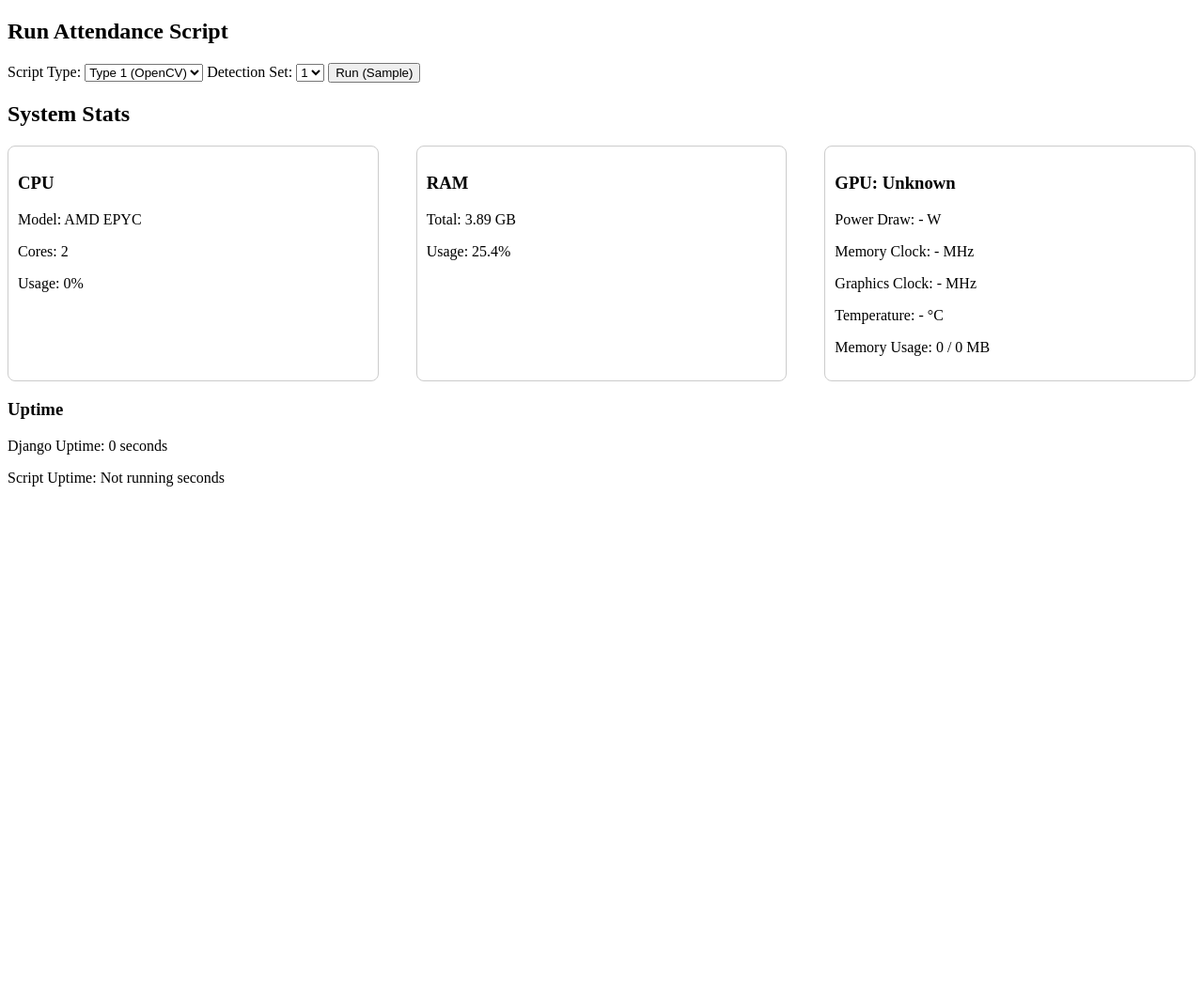
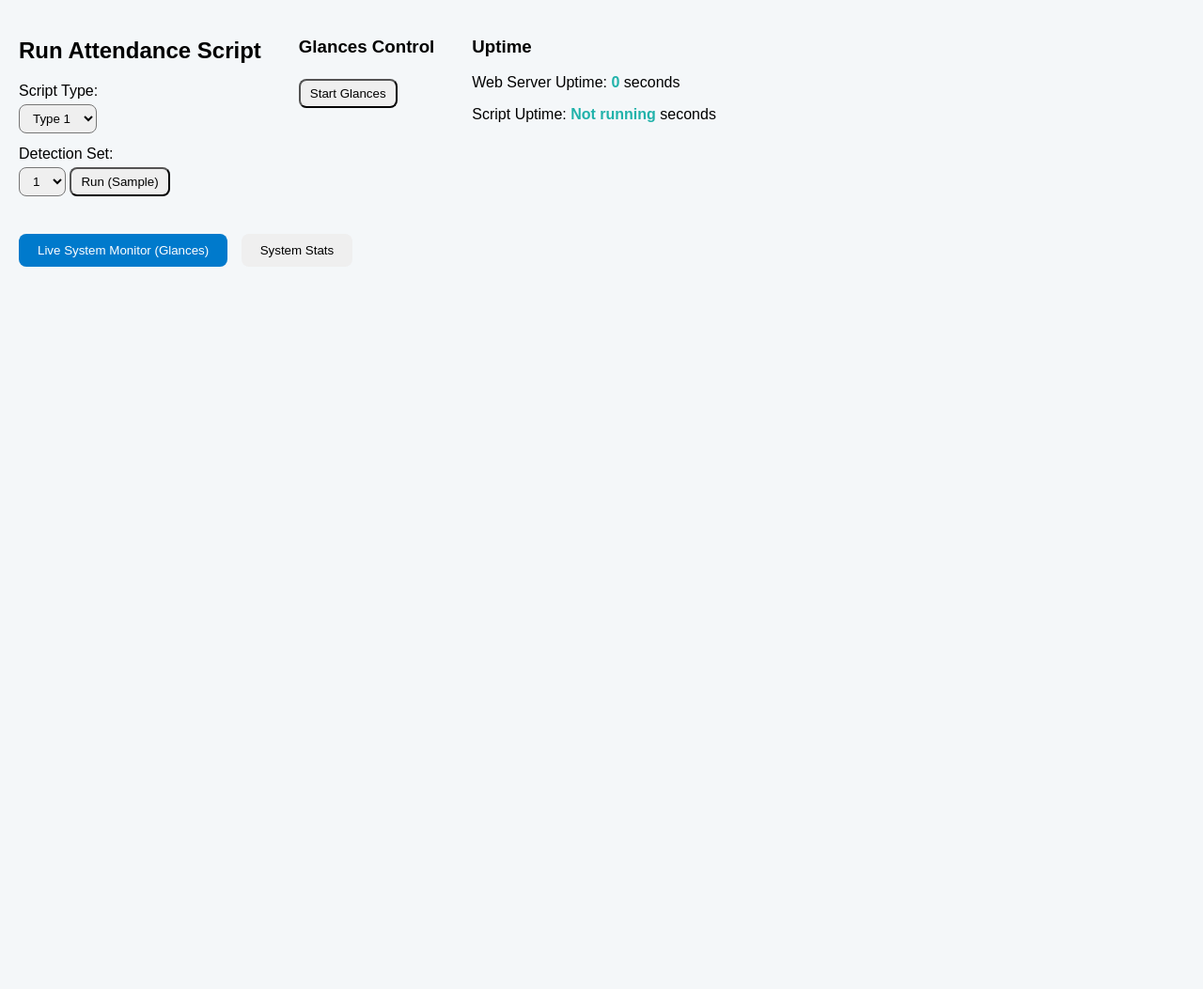
Before and after one commit to anxious01210/BISK_RFv3, a Django app: template dashboard/templates/dashboard/dashboard.html in a window 1280 px wide. Shown: the whole page at 94% size. Before the commit the page ends 518 px from the top, so only its background shows below. Run offline with Django 5.2, Linux system fonts and the light colour scheme; the template is opened without the code that fills it: most values are stand-ins (such as "Sample title", 1, 10 or a date in 2020); parts of the project's set-up code (start-up, migrations or seed data) failed here and were passed over.

Commit message:
22th: Better Dashboard App (Glances Added to the dashboard/).

```diff
--- a/dashboard/templates/dashboard/dashboard.html
+++ b/dashboard/templates/dashboard/dashboard.html
@@ -5,26 +5,77 @@
     <title>Dashboard</title>
     <script src="https://code.jquery.com/jquery-3.6.0.min.js"></script>
     <style>
+        body {
+            background-color: #f4f7f9;
+            font-family: Arial, sans-serif;
+            margin: 20px;
+        }
         .stats-container {
             display: flex;
             gap: 40px;
+            margin-bottom: 30px;
         }
         .stat-block {
             flex: 1;
             padding: 10px;
             border: 1px solid #ccc;
+            border-radius: 12px;
+            background-color: #eef6fc;
+        }
+        .stat-block:nth-child(2) {
+            background-color: #f9f3e8;
+        }
+        .stat-block:nth-child(3) {
+            background-color: #eafaea;
+        }
+        select, button {
             border-radius: 8px;
+            padding: 6px 10px;
+            margin: 5px 0;
+        }
+        form label {
+            display: block;
+            margin-top: 8px;
+        }
+        iframe {
+            width: 100vw;
+            height: 90vh;
+            border: none;
+            margin: 0;
+            padding: 0;
+        }
+        .toggle-buttons {
+            margin: 20px 0;
+        }
+        .toggle-buttons button {
+            padding: 10px 20px;
+            margin-right: 10px;
+            border-radius: 8px;
+            border: none;
+            cursor: pointer;
+        }
+        .toggle-buttons button.active {
+            background-color: #007acc;
+            color: white;
+        }
+        .box-section {
+            display: none;
+        }
+        .box-section.active {
+            display: block;
         }
     </style>
 </head>
 <body>
+<div class="stats-container">
+    <div>
         <h2>Run Attendance Script</h2>
         <form method="post">
             {% csrf_token %}
             <label>Script Type:</label>
             <select name="script_type">
-            <option value="opencv" {% if selected_script_type == 'opencv' %}selected{% endif %}>Type 1 (OpenCV)</option>
-            <option value="ffmpeg" {% if selected_script_type == 'ffmpeg' %}selected{% endif %}>Type 2 (FFmpeg)</option>
+                <option value="ffmpeg" {% if selected_script_type == 'ffmpeg' %}selected{% endif %}>Type 1</option>
+                <option value="opencv" {% if selected_script_type == 'opencv' %}selected{% endif %}>Type 2</option>
             </select>
 
             <label>Detection Set:</label>
@@ -40,8 +91,36 @@
                 <button type="submit" name="run_button">Run ({{ selected_det_set }})</button>
             {% endif %}
         </form>
+    </div>
+    <div>
+        <h3>Glances Control</h3>
+        <form method="post">
+            {% csrf_token %}
+            {% if glances_running %}
+                <button name="stop_glances">Stop Glances</button>
+                <button name="restart_glances">Restart Glances</button>
+            {% else %}
+                <button name="start_glances">Start Glances</button>
+            {% endif %}
+        </form>
+    </div>
+    <div>
+        <h3>Uptime</h3>
+        <p>Web Server Uptime: <span style="color: lightseagreen; font-weight: bold;" id="django_uptime">--</span> seconds</p>
+        <p>Script Uptime: <span style="color: lightseagreen; font-weight: bold;" id="script_uptime">--</span> seconds</p>
+    </div>
+</div>
 
-    <h2>System Stats</h2>
+<div class="toggle-buttons">
+    <button class="toggle-btn active" data-target="#glances">Live System Monitor (Glances)</button>
+    <button class="toggle-btn" data-target="#stats">System Stats</button>
+</div>
+
+<div id="glances" class="box-section active">
+    <iframe id="glances_iframe" src="http://127.0.0.1:61208"></iframe>
+</div>
+
+<div id="stats" class="box-section">
     <div class="stats-container">
         <div class="stat-block">
             <h3>CPU</h3>
@@ -63,14 +142,11 @@
             <p>Memory Usage: <span id="gpu_used">--</span> / <span id="gpu_total">--</span> MB</p>
         </div>
     </div>
-
-    <h3>Uptime</h3>
-    <p>Django Uptime: <span id="django_uptime">--</span> seconds</p>
-    <p>Script Uptime: <span id="script_uptime">--</span> seconds</p>
+</div>
 
 <script>
     function fetchStats() {
-            $.getJSON("/dashboard/system_stats/", function(data) {
+        $.getJSON("/dashboard/system_stats/", function (data) {
             $("#cpu_model").text(data.cpu.model);
             $("#cpu_cores").text(data.cpu.cores);
             $("#cpu_usage").text(data.cpu.usage);
@@ -91,136 +167,20 @@
         });
     }
 
+    $(document).on('click', '.toggle-btn', function () {
+        $('.toggle-btn').removeClass('active');
+        $(this).addClass('active');
+        $('.box-section').removeClass('active');
+        $($(this).data('target')).addClass('active');
+
+        // Ensure only one Glances iframe
+        if ($('#glances_iframe').length === 0) {
+            $('#glances').html('<iframe id="glances_iframe" src="http://127.0.0.1:61208"></iframe>');
+        }
+    });
+
     setInterval(fetchStats, 2000);
     fetchStats();
 </script>
 </body>
 </html>
-
-
-
-
-
-
-{#<!-- dashboard/templates/dashboard/dashboard.html -->#}
-{#<!DOCTYPE html>#}
-{#<html>#}
-{#<head>#}
-{#    <title>Dashboard</title>#}
-{#    <script src="https://code.jquery.com/jquery-3.6.0.min.js"></script>#}
-{#</head>#}
-{#<body>#}
-{#    <h2>Run Attendance Script</h2>#}
-{#    <form method="post">#}
-{#        {% csrf_token %}#}
-{#        <label>Script Type:</label>#}
-{#        <select name="script_type">#}
-{#            <option value="opencv">Type 1 (OpenCV)</option>#}
-{#            <option value="ffmpeg">Type 2 (FFmpeg)</option>#}
-{#        </select>#}
-{#        <label>Detection Set:</label>#}
-{#        <select name="det_set">#}
-{#            <option value="auto">Auto</option>#}
-{#            <option value="320,320">320x320</option>#}
-{#            <option value="480,480">480x480</option>#}
-{#            <option value="640,640">640x640</option>#}
-{#            <option value="800,800">800x800</option>#}
-{#            <option value="1024,1024">1024x1024</option>#}
-{#            <option value="1280,1280">1280x1280</option>#}
-{#            <option value="1600,1600">1600x1600</option>#}
-{#            <option value="1920,1920">1920x1920</option>#}
-{#            <option value="2048,2048">2048x2048</option>#}
-{#        </select>#}
-{#        <button type="submit">Run</button>#}
-{#    </form>#}
-{##}
-{#    <h2>System Stats</h2>#}
-{#    <div id="stats">#}
-{#        <p>CPU: <span id="cpu">--</span>%</p>#}
-{#        <p>RAM: <span id="ram">--</span>%</p>#}
-{##}
-{#        <div>#}
-{#            <h3>GPU: <span id="gpu_name">--</span></h3>#}
-{#            <ul>#}
-{#                <li>Power Draw: <span id="gpu_power">--</span> W</li>#}
-{#                <li>Memory Clock: <span id="gpu_mem_clock">--</span> MHz</li>#}
-{#                <li>Graphics Clock: <span id="gpu_graph_clock">--</span> MHz</li>#}
-{#                <li>Temperature: <span id="gpu_temp">--</span> °C</li>#}
-{#                <li>Memory Usage: <span id="gpu_used">--</span> / <span id="gpu_total">--</span> MB</li>#}
-{#            </ul>#}
-{#        </div>#}
-{#    </div>#}
-{##}
-{#    <script>#}
-{#        function fetchStats() {#}
-{#            $.getJSON("/dashboard/system_stats/", function(data) {#}
-{#                $("#cpu").text(data.cpu);#}
-{#                $("#ram").text(data.ram);#}
-{##}
-{#                $("#gpu_name").text(data.gpu.name);#}
-{#                $("#gpu_power").text(data.gpu.power_draw);#}
-{#                $("#gpu_mem_clock").text(data.gpu.memory_clock);#}
-{#                $("#gpu_graph_clock").text(data.gpu.graphics_clock);#}
-{#                $("#gpu_temp").text(data.gpu.temperature);#}
-{#                $("#gpu_used").text(data.gpu.memory_used);#}
-{#                $("#gpu_total").text(data.gpu.memory_total);#}
-{#            });#}
-{#        }#}
-{#        setInterval(fetchStats, 2000);#}
-{#        fetchStats();#}
-{#    </script>#}
-{#</body>#}
-{#</html>#}
-
-
-
-
-{##}
-{#<!-- dashboard/templates/dashboard/dashboard.html -->#}
-{#<!DOCTYPE html>#}
-{#<html>#}
-{#<head>#}
-{#    <title>Dashboard</title>#}
-{#    <script src="https://code.jquery.com/jquery-3.6.0.min.js"></script>#}
-{#</head>#}
-{#<body>#}
-{#    <h2>Run Attendance Script</h2>#}
-{#    <form method="post">#}
-{#        {% csrf_token %}#}
-{#        <label>Script Type:</label>#}
-{#        <select name="script_type">#}
-{#            <option value="1">OpenCV</option>#}
-{#            <option value="2">FFmpeg</option>#}
-{#        </select>#}
-{#        <label>Detection Set:</label>#}
-{#        <select name="det_set">#}
-{#            <option value="640,640">640x640</option>#}
-{#            <option value="800,800">800x800</option>#}
-{#            <option value="1024,1024">1024x1024</option>#}
-{#            <option value="1600,1600">1600x1600</option>#}
-{#            <option value="2048,2048">2048x2048</option>#}
-{#        </select>#}
-{#        <button type="submit">Run</button>#}
-{#    </form>#}
-{##}
-{#    <h2>System Stats</h2>#}
-{#    <div id="stats">#}
-{#        CPU: <span id="cpu">--</span>%<br>#}
-{#        RAM: <span id="ram">--</span>%<br>#}
-{#        GPU: <span id="gpu">--</span> / <span id="gpu_total">--</span> MB#}
-{#    </div>#}
-{##}
-{#    <script>#}
-{#        function fetchStats() {#}
-{#            $.getJSON("/dashboard/system_stats/", function(data) {#}
-{#                $("#cpu").text(data.cpu);#}
-{#                $("#ram").text(data.ram);#}
-{#                $("#gpu").text(data.gpu.used);#}
-{#                $("#gpu_total").text(data.gpu.total);#}
-{#            });#}
-{#        }#}
-{#        setInterval(fetchStats, 2000);#}
-{#        fetchStats();#}
-{#    </script>#}
-{#</body>#}
-{#</html>#}
--- a/dashboard/views.py
+++ b/dashboard/views.py
@@ -6,14 +6,72 @@ from .utils import get_system_stats
 import time
 import platform
 from django.urls import reverse
+from django.contrib.auth.decorators import login_required
+import subprocess
+import signal
+import os
+
+GLANCES_PID_FILE = '/tmp/glances_web.pid'
+
+
+def start_glances():
+    if not os.path.exists(GLANCES_PID_FILE):
+        proc = subprocess.Popen(
+            ['glances', '-w', '-B', '127.0.0.1', '-p', '61208'],
+            stdout=subprocess.DEVNULL,
+            stderr=subprocess.DEVNULL,
+            preexec_fn=os.setsid
+        )
+        with open(GLANCES_PID_FILE, 'w') as f:
+            f.write(str(proc.pid))
+        time.sleep(1.5)  # give it a moment to boot up
+
+
+def stop_glances():
+    if os.path.exists(GLANCES_PID_FILE):
+        with open(GLANCES_PID_FILE, 'r') as f:
+            pid = int(f.read().strip())
+        try:
+            os.killpg(os.getpgid(pid), signal.SIGTERM)
+        except ProcessLookupError:
+            pass
+        os.remove(GLANCES_PID_FILE)
+    time.sleep(1.5)  # ensure time for system to reflect process termination
+
+
+def is_glances_running():
+    if os.path.exists(GLANCES_PID_FILE):
+        try:
+            with open(GLANCES_PID_FILE, 'r') as f:
+                pid = int(f.read().strip())
+            # Check if process exists
+            os.kill(pid, 0)
+            # Check if it's Glances
+            cmdline = subprocess.check_output(['ps', '-p', str(pid), '-o', 'cmd=']).decode().strip()
+            return 'glances' in cmdline.lower()
+        except Exception:
+            return False
+    return False
+
 
 DJANGO_START_TIME = time.time()
 
+
+@login_required
 def dashboard_view(request):
-    selected_script_type = 'opencv'
+    selected_script_type = 'ffmpeg'
     selected_det_set = 'auto'
 
     if request.method == 'POST':
+        if 'start_glances' in request.POST:
+            start_glances()
+            time.sleep(1.5)
+        elif 'stop_glances' in request.POST:
+            stop_glances()
+        elif 'restart_glances' in request.POST:
+            stop_glances()
+            start_glances()
+            time.sleep(1.5)
         if 'run_button' in request.POST:
             selected_script_type = request.POST.get('script_type', 'opencv')
             selected_det_set = request.POST.get('det_set', 'auto')
@@ -31,98 +89,14 @@ def dashboard_view(request):
         'det_set_options': [
             'auto', '320,320', '480,480', '640,640', '800,800',
             '1024,1024', '1280,1280', '1600,1600', '1920,1920', '2048,2048'
-        ]
+        ],
+        'glances_running': is_glances_running(),
     }
     return render(request, 'dashboard/dashboard.html', context)
+
 
 def system_stats_view(request):
     stats = get_system_stats()
     stats['django_uptime'] = time.time() - DJANGO_START_TIME
     stats['script_info'] = get_running_script_info()
     return JsonResponse(stats)
-
-
-
-
-
-
-
-# # dashboard/views.py
-# from django.shortcuts import render
-# from django.http import JsonResponse, HttpResponseRedirect
-# from .scripts import run_script_by_type, stop_running_scripts, get_running_script_info
-# from .utils import get_system_stats
-# import time
-# import platform
-# from django.urls import reverse
-#
-# DJANGO_START_TIME = time.time()
-#
-# def dashboard_view(request):
-#     selected_script_type = 'opencv'
-#     selected_det_set = 'auto'
-#
-#     if request.method == 'POST':
-#         if 'run_button' in request.POST:
-#             selected_script_type = request.POST.get('script_type', 'opencv')
-#             selected_det_set = request.POST.get('det_set', 'auto')
-#             run_script_by_type(selected_script_type, selected_det_set)
-#         elif 'stop_button' in request.POST:
-#             stop_running_scripts()
-#         return HttpResponseRedirect(reverse('dashboard:dashboard'))
-#
-#     running_info = get_running_script_info()
-#     context = {
-#         'running_info': running_info,
-#         'django_uptime': time.time() - DJANGO_START_TIME,
-#         'selected_script_type': running_info.get('type', 'opencv'),
-#         'selected_det_set': running_info.get('det_set', 'auto'),
-#     }
-#     return render(request, 'dashboard/dashboard.html', context)
-#
-# def system_stats_view(request):
-#     stats = get_system_stats()
-#     stats['django_uptime'] = time.time() - DJANGO_START_TIME
-#     stats['script_info'] = get_running_script_info()
-#     return JsonResponse(stats)
-
-
-# # dashboard/views.py
-# from django.shortcuts import render
-# from django.http import JsonResponse
-# from .scripts import run_script_by_type
-# from .utils import get_system_stats
-#
-# def dashboard_view(request):
-#     if request.method == 'POST':
-#         script_type = request.POST.get('script_type')  # now using string: 'opencv' or 'ffmpeg'
-#         det_set = request.POST.get('det_set')
-#         run_script_by_type(script_type, det_set)
-#     return render(request, 'dashboard/dashboard.html')
-#
-# def system_stats_view(request):
-#     stats = get_system_stats()
-#     return JsonResponse(stats)
-
-
-
-
-
-
-
-# # dashboard/views.py
-# from django.shortcuts import render
-# from django.http import JsonResponse
-# from .scripts import run_script_by_type
-# from .utils import get_system_stats
-#
-# def dashboard_view(request):
-#     if request.method == 'POST':
-#         script_type = int(request.POST.get('script_type'))
-#         det_set = request.POST.get('det_set')
-#         run_script_by_type(script_type, det_set)
-#     return render(request, 'dashboard/dashboard.html')
-#
-# def system_stats_view(request):
-#     stats = get_system_stats()
-#     return JsonResponse(stats)
```
Also changed, not shown: 1 other file. Lines whose indentation alone changed are shown as unchanged.
